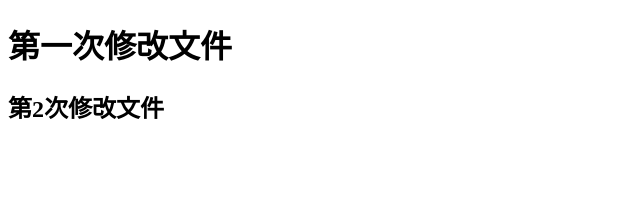
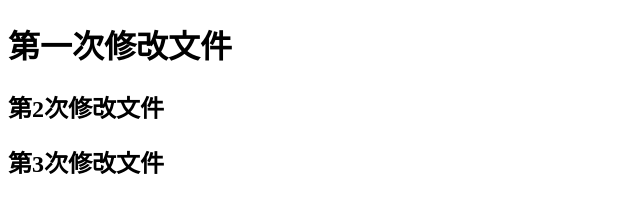
Before and after one commit to cfg1573/QY142_01, a plain HTML site: page index.html in a window 1280 px wide. Shown: the whole page, without its empty margins (0-640 px from the left). Drawn offline with Linux system fonts and the light colour scheme.

Commit message:
'第三次提a交

```diff
--- a/index.html
+++ b/index.html
@@ -9,5 +9,6 @@
 <body>
     <h1>第一次修改文件</h1>
     <h2>第2次修改文件</h2>
+    <h2>第3次修改文件</h2>
 </body>
 </html>
```
